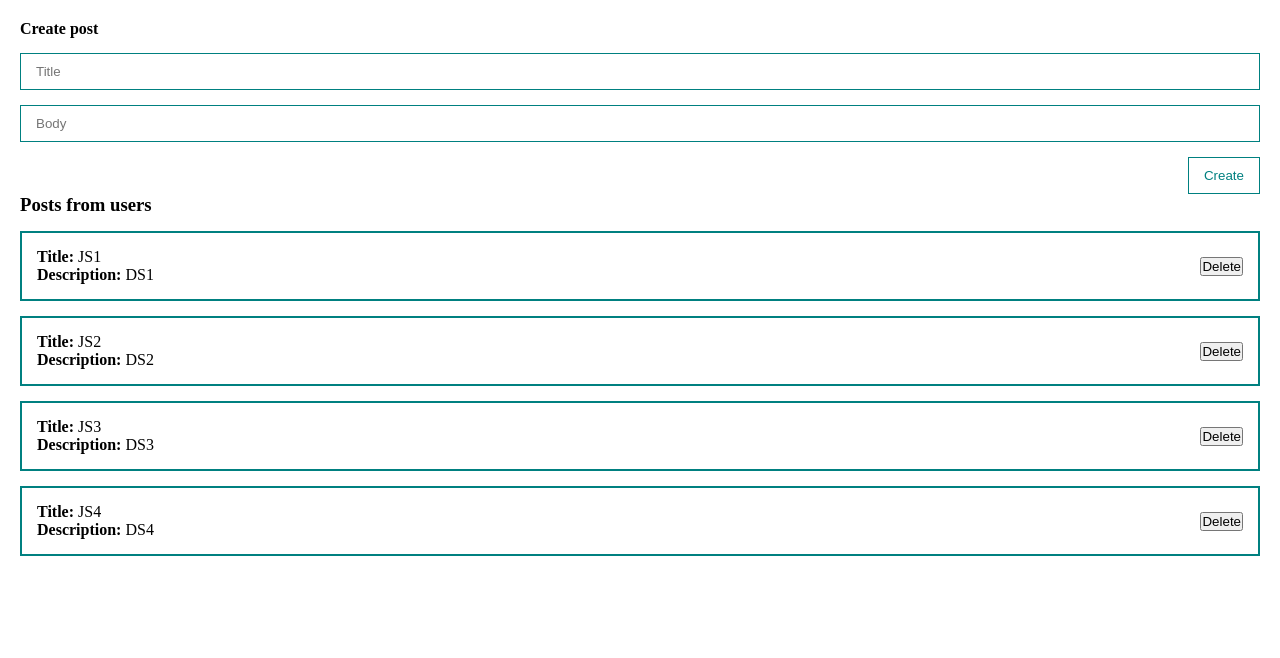
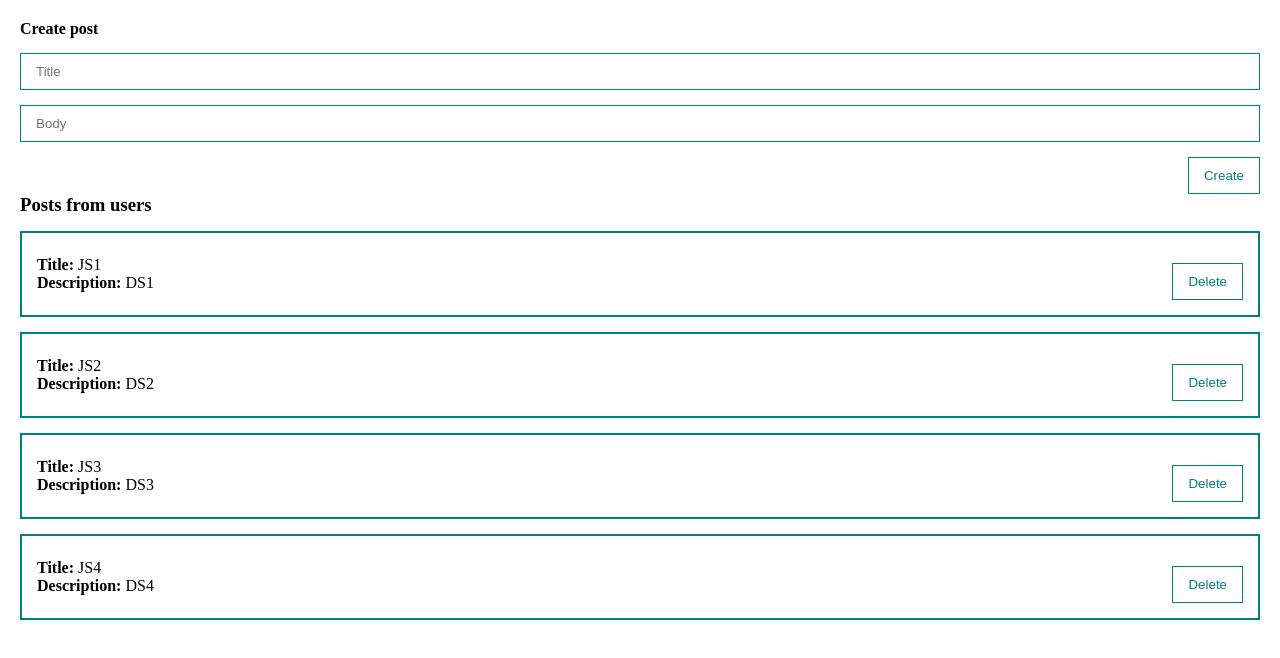
Before and after one commit to victorvorobev/vue_fundamentals, a Vue app: page / in a window 1280 px wide. Shown: the top 658 px of the page. Built offline with nearby package versions, Linux system fonts and the light colour scheme.

Commit message:
src: components: PostItem: reuse button

```diff
--- a/src/components/PostItem.vue
+++ b/src/components/PostItem.vue
@@ -5,13 +5,16 @@
       <div><strong>Description:</strong> {{ post.body }}</div>
     </div>
     <div class="post__btns">
-      <button>Delete</button>
+      <my-button>Delete</my-button>
     </div>
   </div>
 </template>
 
 <script>
+import MyButton from "@/components/UI/MyButton";
+
 export default {
+  components: {MyButton},
   props: {
     post: {
       type: Object,
```
